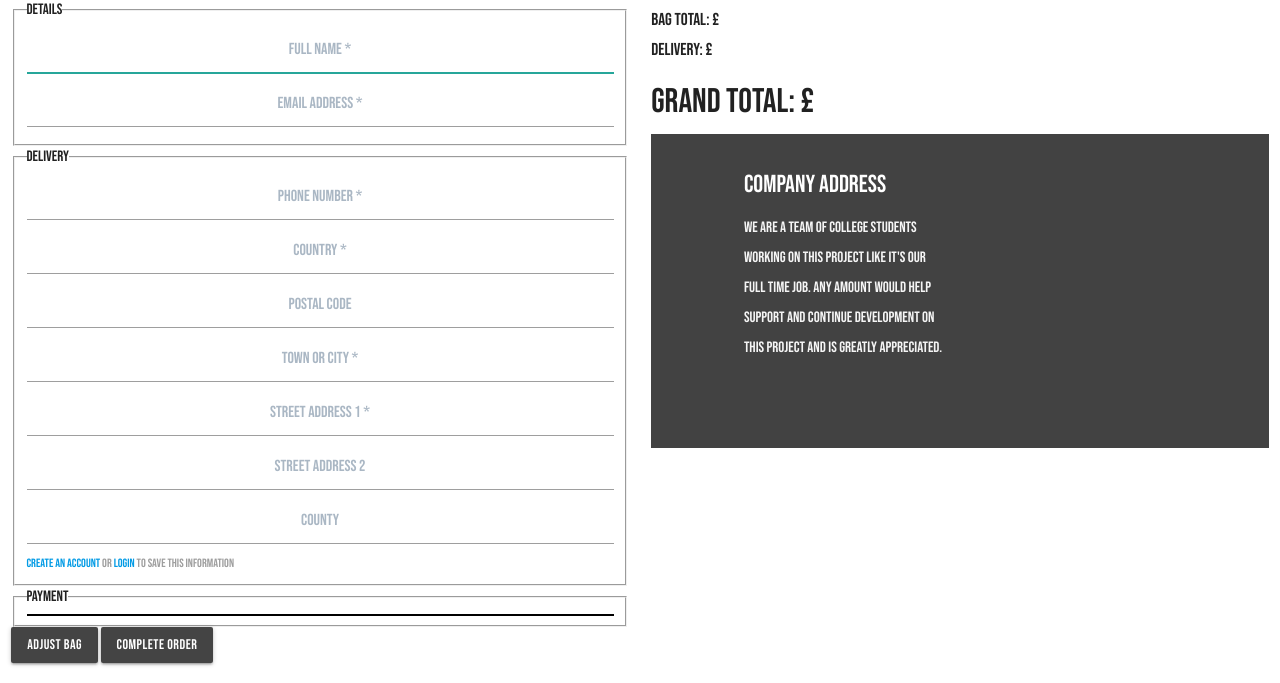
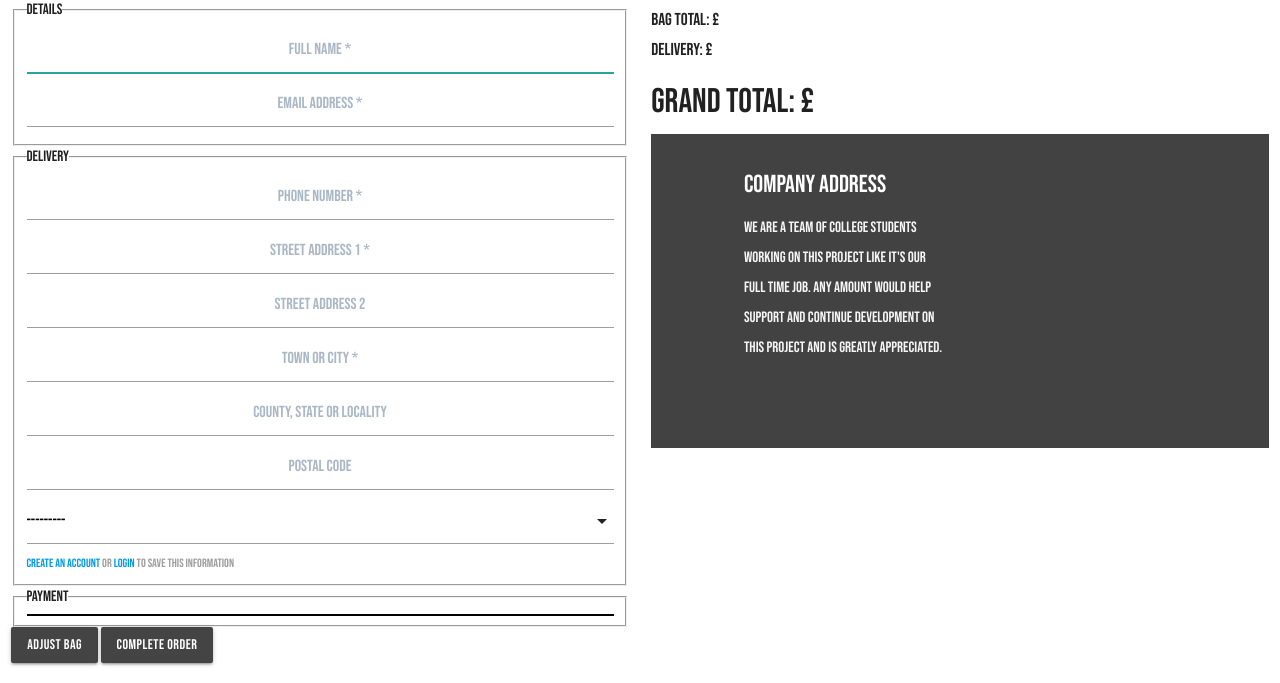
Before and after one commit to CharlesB91/The_Coffee_Co, a Django app: template checkout/templates/checkout/checkout.html in a window 1280 px wide. Shown: the part 139-822 px from the top of the page. Run offline with Django 3.2, Linux system fonts and the light colour scheme; the template is opened without the code that fills it: values that come from a table or form of the project are taken from there, others are empty; some libraries are stand-ins or nearby versions.

Commit message:
updated checkout form

```diff
--- a/checkout/forms.py
+++ b/checkout/forms.py
@@ -20,20 +20,20 @@ class OrderForm(forms.ModelForm):
             'full_name': 'Full Name',
             'email': 'Email Address',
             'phone_number': 'Phone Number',
-            'country': 'Country',
             'postcode': 'Postal Code',
             'town_or_city': 'Town or City',
             'street_address1': 'Street Address 1',
             'street_address2': 'Street Address 2',
-            'county': 'County',
+            'county': 'County, State or Locality',
         }
 
         self.fields['full_name'].widget.attrs['autofocus'] = True
         for field in self.fields:
-            if self.fields[field].required:
-                placeholder = f'{placeholders[field]} *'
-            else:
-                placeholder = placeholders[field]
-            self.fields[field].widget.attrs['placeholder'] = placeholder
+            if field != 'country':
+                if self.fields[field].required:
+                    placeholder = f'{placeholders[field]} *'
+                else:
+                    placeholder = placeholders[field]
+                self.fields[field].widget.attrs['placeholder'] = placeholder
             self.fields[field].widget.attrs['class'] = 'stripe-style-input'
             self.fields[field].label = False
--- a/checkout/models.py
+++ b/checkout/models.py
@@ -5,6 +5,8 @@ import uuid
 from django.db import models
 from django.db.models import Sum
 from django.conf import settings
+
+from django_countries.fields import CountryField
 
 from products.models import Product
 
@@ -14,7 +16,7 @@ class Order(models.Model):
     full_name = models.CharField(max_length=50, null=False, blank=False)
     email = models.EmailField(max_length=254, null=False, blank=False)
     phone_number = models.CharField(max_length=20, null=False, blank=False)
-    country = models.CharField(max_length=40, null=False, blank=False)
+    country = CountryField(blank_label='Country *', null=False, blank=False)
     postcode = models.CharField(max_length=20, null=True, blank=True)
     town_or_city = models.CharField(max_length=40, null=False, blank=False)
     street_address1 = models.CharField(max_length=80, null=False, blank=False)
--- a/checkout/templates/checkout/checkout.html
+++ b/checkout/templates/checkout/checkout.html
@@ -17,12 +17,12 @@
             <fieldset>
                 <legend>Delivery</legend>
                 {{ order_form.phone_number | as_crispy_field }}
-                {{ order_form.country | as_crispy_field }}
-                {{ order_form.postcode | as_crispy_field }}
-                {{ order_form.town_or_city | as_crispy_field }}
                 {{ order_form.street_address1 | as_crispy_field }}
                 {{ order_form.street_address2 | as_crispy_field }}
+                {{ order_form.town_or_city | as_crispy_field }}
                 {{ order_form.county | as_crispy_field }}
+                {{ order_form.postcode | as_crispy_field }}
+                {{ order_form.country | as_crispy_field }}
                 <div>
                     {% if user.is_authenticated %}
                     <label for="id-save-info">Save this delivery information to my
--- a/requirements.txt
+++ b/requirements.txt
@@ -1,6 +1,7 @@
 asgiref==3.5.2
 Django==3.2
 django-allauth==0.41.0
+django-countries==7.2.1
 django-crispy-forms==1.14.0
 oauthlib==3.2.0
 Pillow==9.2.0
@@ -8,3 +9,4 @@ python3-openid==3.2.0
 pytz==2022.1
 requests-oauthlib==1.3.1
 sqlparse==0.4.2
+stripe==3.5.0
```
Also changed, not shown: checkout/migrations/0003_alter_order_country.py (added).
